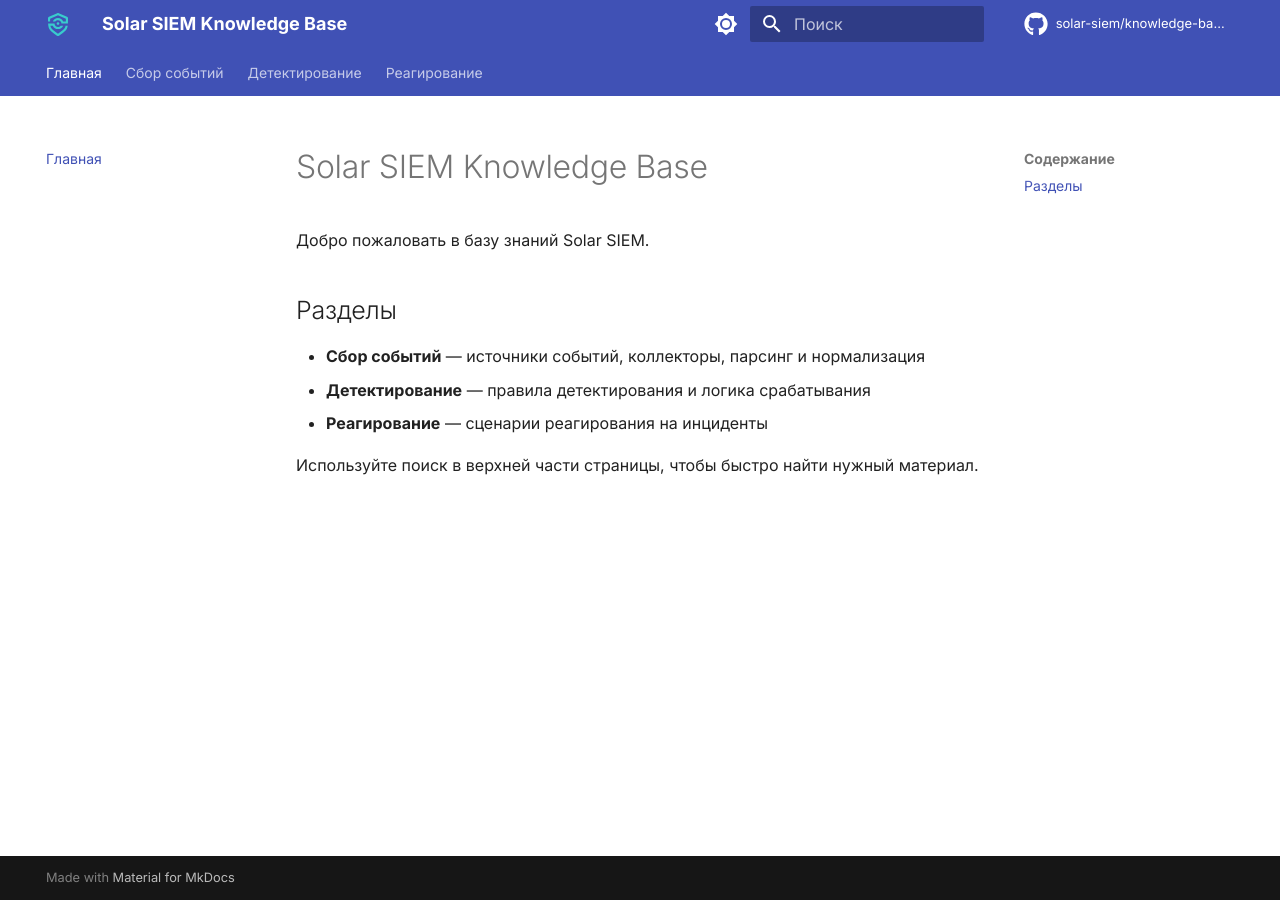
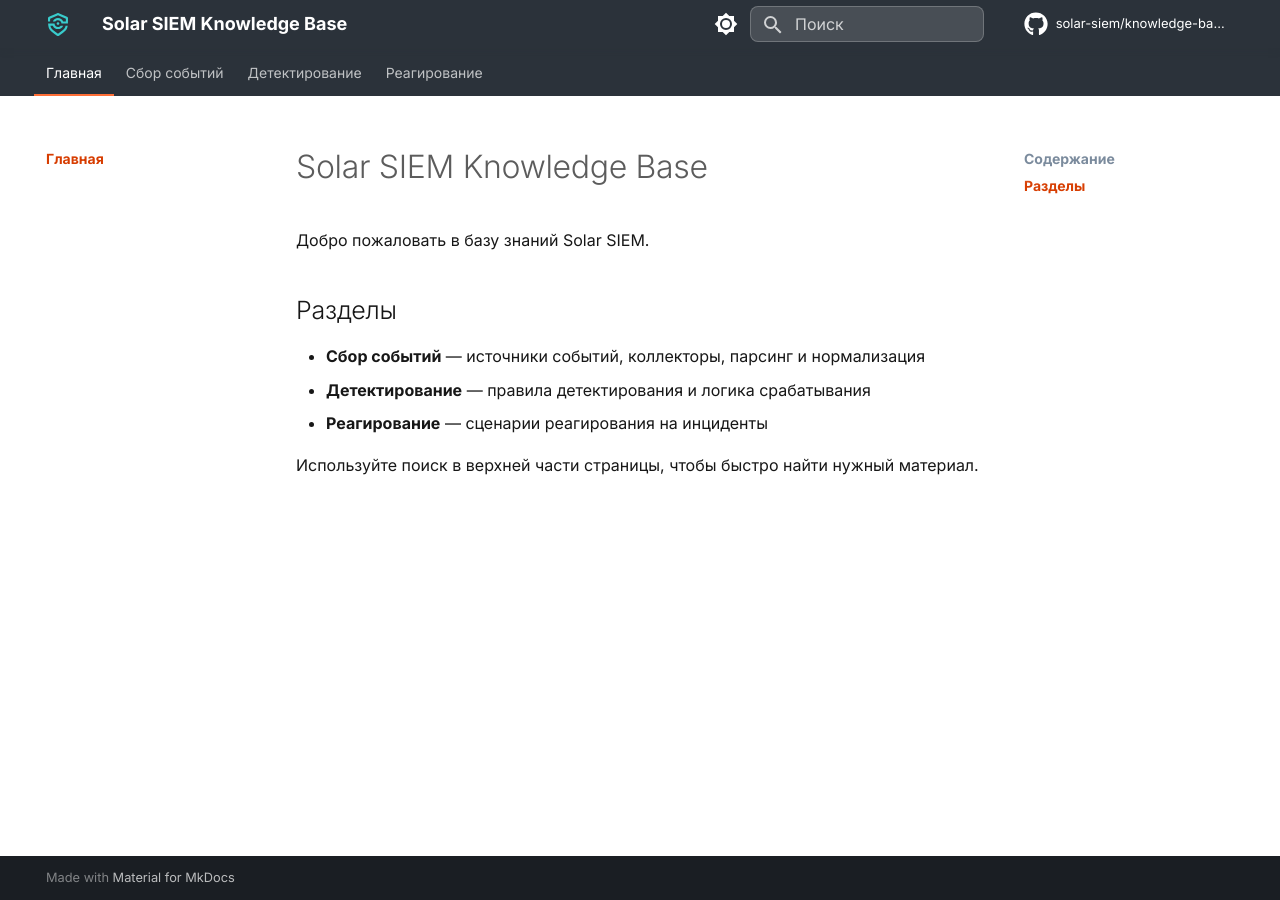
Before and after one commit to Solar-SIEM/knowledge-base, an MkDocs documentation site: the page built from docs/index.md, in a window 1280 px wide. Built offline with MkDocs 1.6.1 and Material for MkDocs 9.7.7, drawn with Linux system fonts in a browser that asks for light colours; comment, search, counter and statistics services are not loaded.

Commit message:
Provide light theme in Solar theme

```diff
--- a/docs/assets/stylesheets/dark-theme.css
+++ b/docs/assets/stylesheets/dark-theme.css
@@ -64,6 +64,10 @@
 [data-md-color-scheme="slate"] .md-tabs__link--active,
 [data-md-color-scheme="slate"] .md-tabs__link:hover {
   color: var(--md-accent-fg-color);
+}
+
+[data-md-color-scheme="slate"] .md-tabs__item--active {
+  box-shadow: inset 0 -2px var(--md-accent-fg-color);
 }
 
 /* боковая навигация — карточный, слегка приподнятый вид */
--- /dev/null
+++ b/docs/assets/stylesheets/light-theme.css
@@ -0,0 +1,291 @@
+/* =========================================================================
+   Solar SIEM Knowledge Base — светлая тема MkDocs Material
+   По фирменному гайдлайну ГК «Солар» (rt-solar.ru/about_company/identity/guide).
+
+   Основные цвета бренда: orange #FE6E36, grey #2B323A, burgundy #5F1224.
+   Дополнительные (для схем/акцентов): blue #6FBEFE, teal #41BCBC,
+   lavender #B8ACF2, yellow #FAFF00, тёплый белый #F1EDEB, почти чёрный #171717.
+
+   Чистый бренд-оранжевый (#FE6E36) даёт всего ~2.8:1 контраста на белом —
+   этого недостаточно для читаемого текста (WCAG требует 4.5:1). Поэтому для
+   текстовых ссылок и мелких UI-надписей используется затемнённый до ~4.6:1
+   вариант того же оранжевого (--sre-orange-text), а «настоящий» бренд-оттенок
+   (--sre-orange) остаётся на крупных декоративных элементах: кнопках,
+   индикаторе активной вкладки, границе поиска, акцентных полосах.
+   ========================================================================= */
+
+[data-md-color-scheme="default"] {
+  /* база */
+  --md-default-bg-color: #ffffff;
+  --md-default-fg-color: #171717;               /* доп. цвет бренда — текст */
+  --md-default-fg-color--light: rgba(23, 23, 23, 0.70);
+  --md-default-fg-color--lighter: rgba(23, 23, 23, 0.45);
+  --md-default-fg-color--lightest: rgba(23, 23, 23, 0.10);
+
+  /* верхняя панель / навигация ("primary") — фирменный тёмно-серый */
+  --md-primary-fg-color: #2b323a;
+  --md-primary-fg-color--light: #414b57;
+  --md-primary-fg-color--dark: #1a1e23;
+  --md-primary-bg-color: #ffffff;
+  --md-primary-bg-color--light: rgba(255, 255, 255, 0.7);
+
+  /* акцент — фирменный оранжевый (текстовый вариант затемнён для читаемости) */
+  --md-accent-fg-color: #d73d01;
+  --md-accent-fg-color--transparent: rgba(254, 110, 54, 0.12);
+  --md-accent-bg-color: #171717;
+  --md-accent-bg-color--light: rgba(23, 23, 23, 0.7);
+
+  --md-typeset-a-color: #d73d01;
+
+  /* код */
+  --md-code-bg-color: #f1edeb;                  /* доп. цвет бренда — фон/схемы */
+  --md-code-fg-color: #2b323a;
+  --md-code-hl-color: rgba(254, 110, 54, 0.15);
+
+  /* подвал — тот же тёмно-серый, что и шапка */
+  --md-footer-bg-color: #2b323a;
+  --md-footer-bg-color--dark: #1a1e23;
+  --md-footer-fg-color: #ffffff;
+  --md-footer-fg-color--light: rgba(255, 255, 255, 0.7);
+
+  /* именные переменные бренда */
+  --sre-orange: #fe6e36;                        /* настоящий бренд-оранжевый — только для крупных/декоративных элементов */
+  --sre-orange-text: #d73d01;                   /* тот же оранжевый, затемнён для контраста текста */
+  --sre-burgundy: #5f1224;
+  --sre-info: #0a90fd;                          /* затемнённый доп. blue #6FBEFE — для note */
+  --sre-success: #379e9e;                       /* затемнённый доп. teal #41BCBC — для tip/success */
+  --sre-warning: #8c8f00;                       /* затемнённый доп. yellow #FAFF00 — для warning */
+  --sre-quote: #745de6;                         /* затемнённый доп. lavender #B8ACF2 — для цитат */
+  --sre-border: #e0d7d3;
+  --sre-surface: #f1edeb;
+  --sre-surface-2: #e9e2df;
+  --sre-surface-hover: #e0d7d3;
+  --sre-text-tertiary: #7b8b9d;
+
+  color-scheme: light;
+}
+
+[data-md-color-scheme="default"] .md-header {
+  background-color: var(--md-primary-fg-color);
+  box-shadow: 0 2px 8px rgba(43, 50, 58, 0.16);
+}
+
+[data-md-color-scheme="default"] .md-tabs {
+  background-color: var(--md-primary-fg-color);
+}
+
+[data-md-color-scheme="default"] .md-tabs__link--active,
+[data-md-color-scheme="default"] .md-tabs__link:hover {
+  color: var(--sre-orange);
+}
+
+[data-md-color-scheme="default"] .md-tabs__item--active {
+  box-shadow: inset 0 -2px var(--sre-orange);
+}
+
+[data-md-color-scheme="default"] .md-nav__link--active,
+[data-md-color-scheme="default"] .md-nav__link:focus,
+[data-md-color-scheme="default"] .md-nav__link:hover {
+  color: var(--sre-orange-text);
+}
+
+[data-md-color-scheme="default"] .md-nav__item .md-nav__link--active {
+  font-weight: 600;
+}
+
+[data-md-color-scheme="default"] .md-nav__title {
+  color: var(--sre-text-tertiary);
+}
+
+[data-md-color-scheme="default"] .md-search__form {
+  background-color: rgba(255, 255, 255, 0.14);
+  border: 1px solid rgba(255, 255, 255, 0.22);
+  border-radius: 8px;
+  transition: background-color 0.25s, border-color 0.25s;
+}
+
+[data-md-color-scheme="default"] .md-search__form:hover {
+  background-color: rgba(255, 255, 255, 0.22);
+}
+
+[data-md-color-scheme="default"] [data-md-toggle="search"]:checked ~ .md-search .md-search__form {
+  background-color: #ffffff;
+  border-color: var(--sre-orange);
+  border-radius: 8px 8px 0 0;
+}
+
+[data-md-color-scheme="default"] .md-search__form:focus-within {
+  border-color: var(--sre-orange);
+}
+
+[data-md-color-scheme="default"] .md-search__input {
+  color: #ffffff;
+}
+
+[data-md-color-scheme="default"] [data-md-toggle="search"]:checked ~ .md-search .md-search__input {
+  color: var(--md-default-fg-color);
+}
+
+[data-md-color-scheme="default"] .md-search__input::placeholder {
+  color: rgba(255, 255, 255, 0.75);
+}
+
+[data-md-color-scheme="default"] .md-search__icon {
+  color: rgba(255, 255, 255, 0.75);
+}
+
+[data-md-color-scheme="default"] [data-md-toggle="search"]:checked ~ .md-search .md-search__icon {
+  color: var(--sre-text-tertiary);
+}
+
+[data-md-color-scheme="default"] .md-search__form:focus-within .md-search__icon {
+  color: var(--sre-orange-text);
+}
+
+[data-md-color-scheme="default"] .md-search__output {
+  background-color: #ffffff;
+  border: 1px solid var(--sre-orange);
+  border-top: none;
+  border-radius: 0 0 8px 8px;
+  overflow: hidden;
+}
+
+[data-md-color-scheme="default"] .md-search__scrollwrap {
+  background-color: #ffffff;
+}
+
+[data-md-color-scheme="default"] .md-search-result__meta {
+  background-color: var(--sre-surface);
+}
+
+/* код, таблицы, admonitions — карточный вид со скруглением и обрезкой
+   внутреннего фона по контуру (иначе углы торчат тёмными/светлыми полосками) */
+[data-md-color-scheme="default"] .md-typeset pre,
+[data-md-color-scheme="default"] .md-typeset code {
+  border-radius: 6px;
+}
+
+[data-md-color-scheme="default"] .md-typeset > pre,
+[data-md-color-scheme="default"] .highlight pre {
+  border: 1px solid var(--sre-border);
+  border-radius: 8px;
+  overflow: hidden;
+}
+
+[data-md-color-scheme="default"] .md-typeset table:not([class]) {
+  border: 1px solid var(--sre-border);
+  border-radius: 8px;
+  overflow: hidden;
+}
+
+[data-md-color-scheme="default"] .md-typeset table:not([class]) th {
+  background-color: var(--sre-surface);
+  color: var(--md-default-fg-color);
+}
+
+[data-md-color-scheme="default"] .md-typeset table:not([class]) tr:hover {
+  background-color: rgba(254, 110, 54, 0.04);
+}
+
+[data-md-color-scheme="default"] .md-typeset .admonition,
+[data-md-color-scheme="default"] .md-typeset details {
+  border: 1px solid var(--sre-border);
+  border-radius: 8px;
+  box-shadow: 0 2px 6px rgba(43, 50, 58, 0.08);
+  overflow: hidden;
+}
+
+[data-md-color-scheme="default"] .md-typeset .admonition-title,
+[data-md-color-scheme="default"] .md-typeset summary {
+  background-color: var(--sre-surface);
+}
+
+[data-md-color-scheme="default"] .md-typeset .note > .admonition-title,
+[data-md-color-scheme="default"] .md-typeset .note > summary {
+  border-color: var(--sre-info);
+}
+[data-md-color-scheme="default"] .md-typeset .note > .admonition-title::before,
+[data-md-color-scheme="default"] .md-typeset .note > summary::before {
+  background-color: var(--sre-info);
+}
+
+[data-md-color-scheme="default"] .md-typeset .tip > .admonition-title,
+[data-md-color-scheme="default"] .md-typeset .tip > summary,
+[data-md-color-scheme="default"] .md-typeset .success > .admonition-title,
+[data-md-color-scheme="default"] .md-typeset .success > summary {
+  border-color: var(--sre-success);
+}
+[data-md-color-scheme="default"] .md-typeset .tip > .admonition-title::before,
+[data-md-color-scheme="default"] .md-typeset .tip > summary::before,
+[data-md-color-scheme="default"] .md-typeset .success > .admonition-title::before,
+[data-md-color-scheme="default"] .md-typeset .success > summary::before {
+  background-color: var(--sre-success);
+}
+
+[data-md-color-scheme="default"] .md-typeset .warning > .admonition-title,
+[data-md-color-scheme="default"] .md-typeset .warning > summary {
+  border-color: var(--sre-warning);
+}
+[data-md-color-scheme="default"] .md-typeset .warning > .admonition-title::before,
+[data-md-color-scheme="default"] .md-typeset .warning > summary::before {
+  background-color: var(--sre-warning);
+}
+
+[data-md-color-scheme="default"] .md-typeset .danger > .admonition-title,
+[data-md-color-scheme="default"] .md-typeset .danger > summary,
+[data-md-color-scheme="default"] .md-typeset .failure > .admonition-title,
+[data-md-color-scheme="default"] .md-typeset .failure > summary {
+  border-color: var(--sre-burgundy);
+}
+[data-md-color-scheme="default"] .md-typeset .danger > .admonition-title::before,
+[data-md-color-scheme="default"] .md-typeset .danger > summary::before,
+[data-md-color-scheme="default"] .md-typeset .failure > .admonition-title::before,
+[data-md-color-scheme="default"] .md-typeset .failure > summary::before {
+  background-color: var(--sre-burgundy);
+}
+
+[data-md-color-scheme="default"] .md-typeset hr {
+  border-bottom-color: var(--sre-border);
+}
+
+[data-md-color-scheme="default"] .md-typeset blockquote {
+  border-left: 4px solid var(--sre-quote);
+  color: var(--sre-text-tertiary);
+}
+
+[data-md-color-scheme="default"] .md-typeset ::selection {
+  background-color: rgba(254, 110, 54, 0.22);
+}
+
+[data-md-color-scheme="default"] .md-header__button:hover,
+[data-md-color-scheme="default"] .md-content__button:hover,
+[data-md-color-scheme="default"] .md-clipboard:hover {
+  color: var(--sre-orange);
+}
+
+[data-md-color-scheme="default"] * {
+  scrollbar-color: #c3b2a9 transparent;
+}
+[data-md-color-scheme="default"] ::-webkit-scrollbar {
+  width: 10px;
+  height: 10px;
+}
+[data-md-color-scheme="default"] ::-webkit-scrollbar-thumb {
+  background-color: #c3b2a9;
+  border-radius: 6px;
+}
+[data-md-color-scheme="default"] ::-webkit-scrollbar-thumb:hover {
+  background-color: #ae978b;
+}
+[data-md-color-scheme="default"] ::-webkit-scrollbar-track {
+  background-color: transparent;
+}
+
+[data-md-color-scheme="default"] .md-header__option .md-icon:hover {
+  color: var(--sre-orange);
+}
+
+[data-md-color-scheme="default"] .md-header__title,
+[data-md-color-scheme="default"] .md-header__topic {
+  color: var(--md-primary-bg-color);
+}
--- a/mkdocs.yml
+++ b/mkdocs.yml
@@ -15,8 +15,8 @@
   palette:
     - media: "(prefers-color-scheme: light)"
       scheme: default
-      primary: indigo
-      accent: indigo
+      primary: black
+      accent: deep orange
       toggle:
         icon: material/brightness-7
         name: Светлая тема
@@ -61,6 +61,7 @@
       permalink: true
 
 extra_css:
+  - assets/stylesheets/light-theme.css
   - assets/stylesheets/dark-theme.css
 
 plugins:
```
